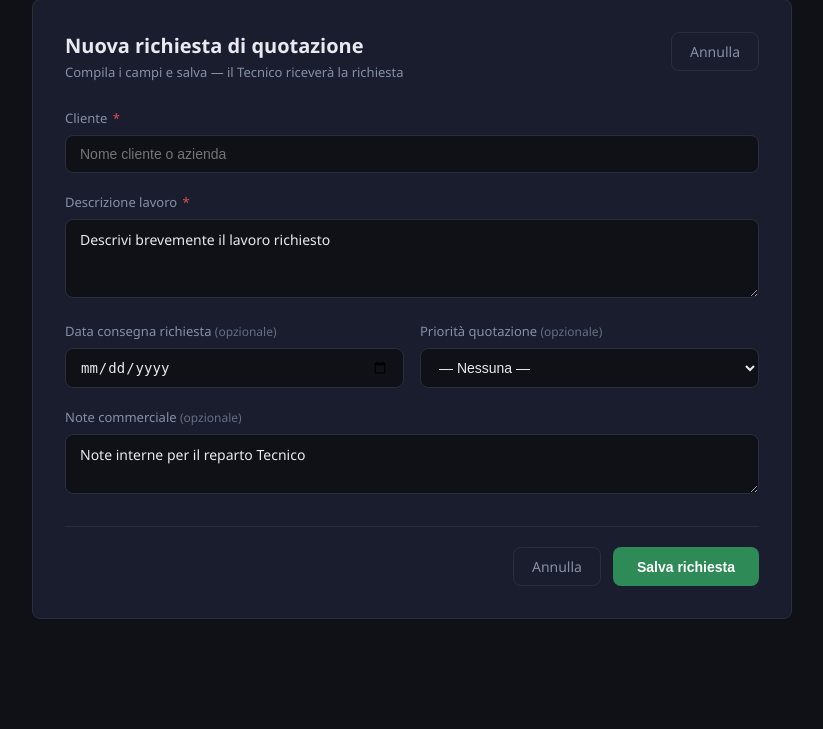
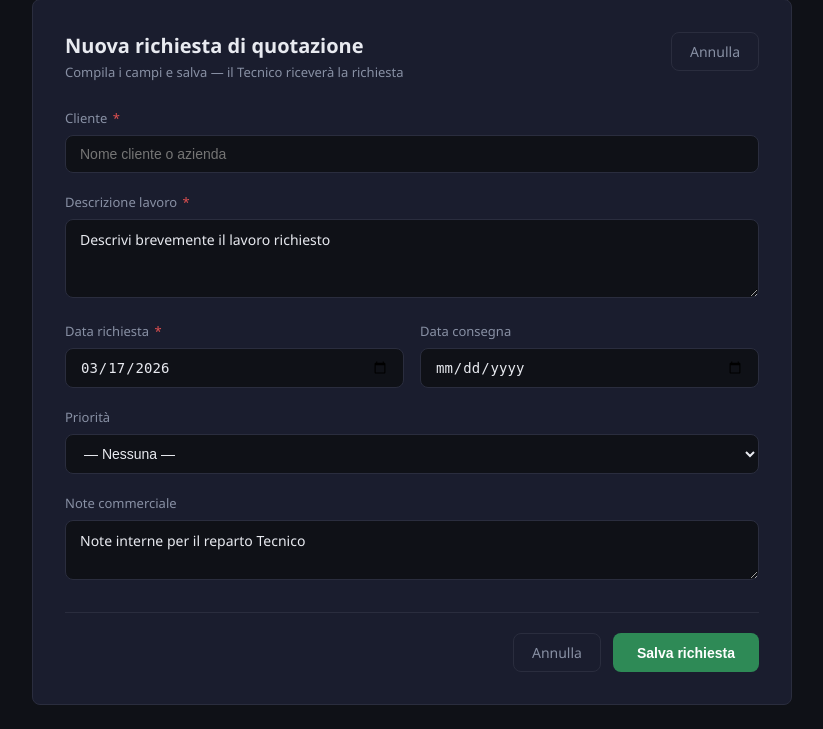
Before and after one commit to tecnicogamedit-afk/WinP-app, a Flask app: page /nuova-richiesta in a window 1280 px wide. Shown: the part 77-806 px from the top of the page, without its empty margins (228-1051 px from the left). Before the commit the page ends 696 px from the top, so only its background shows below. Run offline with Flask 3, Linux system fonts and the light colour scheme; the visitor is signed in with stand-in values (Sample User, id 1).

Commit message:
Form nuova richiesta, indicatore data mancante, badge priorità pannello

```diff
--- a/app/routes.py
+++ b/app/routes.py
@@ -161,6 +161,7 @@ def nuova_richiesta():
     if request.method == 'POST':
         cliente     = request.form.get('cliente', '').strip()
         descrizione = request.form.get('descrizione', '').strip()
+        data_rich   = request.form.get('data_richiesta', '')
         data_cons   = request.form.get('data_consegna', '')
         priorita    = request.form.get('priorita', '')
         note_co     = request.form.get('note_co', '').strip()
@@ -169,7 +170,10 @@ def nuova_richiesta():
             errore = 'Il campo Cliente e\' obbligatorio.'
         elif not descrizione:
             errore = 'Il campo Descrizione e\' obbligatorio.'
+        elif not data_rich:
+            errore = 'Il campo Data richiesta e\' obbligatorio.'
         else:
+            # Genera ID commessa automatico formato AAMMXXX
             oggi     = date.today()
             prefisso = oggi.strftime('%y%m')
             count    = Commessa.query.filter(
@@ -182,7 +186,7 @@ def nuova_richiesta():
                 versione       = 1,
                 stato_record   = 'ATTIVO',
                 stato_globale  = 'VERDE',
-                data_richiesta = oggi,
+                data_richiesta = datetime.strptime(data_rich, '%Y-%m-%d').date(),
                 cliente        = cliente,
                 descrizione    = descrizione,
                 priorita       = priorita or None,
--- a/app/static/css/stile.css
+++ b/app/static/css/stile.css
@@ -1259,3 +1259,14 @@ a:visited { color: inherit; }
 .tabella {
     min-width: 600px;
 }
+
+/* ── Indicatore data consegna mancante ── */
+.data-mancante {
+    background-color: rgba(224, 140, 40, 0.2);
+    border-radius: 4px;
+    color: #e08c28;
+    font-size: 11px;
+    font-weight: 700;
+    padding: 2px 6px;
+    cursor: default;
+}
--- a/app/templates/dashboard.html
+++ b/app/templates/dashboard.html
@@ -58,7 +58,7 @@
                     <th class="col-data">Richiesta</th>
                     <th class="col-cliente" onclick="ordinaPer('cliente')" style="cursor:pointer;">Cliente <span class="sort-icon" id="sort-cliente"></span></th>
                     <th class="col-descr">Descrizione</th>
-                    <th class="col-data" onclick="ordinaPer('scadenza')" style="cursor:pointer;">Scadenza <span class="sort-icon" id="sort-scadenza"></span></th>
+                    <th class="col-data" onclick="ordinaPer('scadenza')" style="cursor:pointer;">Consegna <span class="sort-icon" id="sort-scadenza"></span></th>
                     <th class="col-priorita" onclick="ordinaPer('priorita')" style="cursor:pointer;">Priorità <span class="sort-icon" id="sort-priorita"></span></th>
                     <th class="col-stato-co">Stato Richiesta</th>
                     {% if session.get("reparto") in ["Tecnico", "Amministratore"] %}
@@ -109,7 +109,7 @@
                         <span class="data {% if commessa.stato_globale == "ROSSO" %}data-scaduta{% endif %}">
                             {{ commessa.data_tassativa.strftime("%d/%m/%y") }}
                         </span>
-                        {% else %}<span class="testo-vuoto">—</span>{% endif %}
+                        {% else %}<span class="data-mancante" title="Data consegna non inserita">!</span>{% endif %}
                     </td>
                     <td class="col-priorita">
                         {% if commessa.priorita %}
--- a/app/templates/dettaglio.html
+++ b/app/templates/dettaglio.html
@@ -23,14 +23,14 @@
         <div class="dettaglio-stato">
             <span class="semaforo semaforo-{{ commessa.stato_globale | lower }}"
                   style="width: 16px; height: 16px;"></span>
-                  <span class="dettaglio-stato-testo" style="color:
+            <span class="dettaglio-stato-testo" style="color:
                   {% if commessa.stato_globale == 'ROSSO' %}#e05050
                   {% elif commessa.stato_globale == 'GIALLO' %}#e0c050
                   {% else %}#50c080{% endif %}">
                   {% if commessa.stato_globale == 'ROSSO' %}Da verificare
                   {% elif commessa.stato_globale == 'GIALLO' %}In scadenza
                   {% else %}Programmato{% endif %}
-              </span>
+            </span>
         </div>
     </div>
 
--- a/app/templates/nuova_richiesta.html
+++ b/app/templates/nuova_richiesta.html
@@ -1,4 +1,15 @@
 {% extends "base.html" %}
+<!--
+    nuova_richiesta.html — Form per creare una nuova richiesta di quotazione.
+    Accessibile solo al reparto Commerciale e Amministratore.
+
+    CAMPI OBBLIGATORI: cliente, descrizione, data_richiesta
+    CAMPI FACOLTATIVI: data_consegna, priorita, note_co
+
+    Dopo il salvataggio torna alla dashboard.
+    Il campo data_richiesta viene precompilato con la data di oggi
+    tramite JavaScript ma è modificabile dall'utente.
+-->
 
 {% block titolo %}WinP — Nuova richiesta{% endblock %}
 
@@ -6,7 +17,6 @@
 
 <div class="form-contenitore">
 
-    <!-- ── Intestazione ── -->
     <div class="form-intestazione">
         <div>
             <h1 class="form-titolo">Nuova richiesta di quotazione</h1>
@@ -19,17 +29,13 @@
         </a>
     </div>
 
-    <!-- ── Messaggi di errore ── -->
     {% if errore %}
-    <div class="form-errore">
-        {{ errore }}
-    </div>
+    <div class="form-errore">{{ errore }}</div>
     {% endif %}
 
-    <!-- ── Form ── -->
     <form action="" method="POST">
 
-        <!-- Cliente -->
+        <!-- Cliente — obbligatorio -->
         <div class="campo-gruppo">
             <label class="campo-etichetta" for="cliente">
                 Cliente <span class="campo-obbligatorio">*</span>
@@ -43,7 +49,7 @@
                    required>
         </div>
 
-        <!-- Descrizione lavoro -->
+        <!-- Descrizione lavoro — obbligatoria -->
         <div class="campo-gruppo">
             <label class="campo-etichetta" for="descrizione">
                 Descrizione lavoro <span class="campo-obbligatorio">*</span>
@@ -56,13 +62,26 @@
                       required>{{ form.descrizione if form else '' }}</textarea>
         </div>
 
-        <!-- Data consegna richiesta e Priorità — sulla stessa riga -->
+        <!-- Data richiesta e Data consegna — sulla stessa riga -->
         <div class="campo-riga">
 
+            <!-- Data richiesta — obbligatoria, precompilata con oggi -->
+            <div class="campo-gruppo">
+                <label class="campo-etichetta" for="data_richiesta">
+                    Data richiesta <span class="campo-obbligatorio">*</span>
+                </label>
+                <input class="campo-input"
+                       type="date"
+                       id="data_richiesta"
+                       name="data_richiesta"
+                       value="{{ form.data_richiesta if form else '' }}"
+                       required>
+            </div>
+
+            <!-- Data consegna — facoltativa, segnalata se mancante -->
             <div class="campo-gruppo">
                 <label class="campo-etichetta" for="data_consegna">
-                    Data consegna richiesta
-                    <span class="campo-opzionale">(opzionale)</span>
+                    Data consegna
                 </label>
                 <input class="campo-input"
                        type="date"
@@ -71,10 +90,12 @@
                        value="{{ form.data_consegna if form else '' }}">
             </div>
 
+        </div>
+
+        <!-- Priorità -->
         <div class="campo-gruppo">
             <label class="campo-etichetta" for="priorita">
-                    Priorità quotazione
-                    <span class="campo-opzionale">(opzionale)</span>
+                Priorità
             </label>
             <select class="campo-select"
                     id="priorita"
@@ -82,26 +103,23 @@
                 <option value="">— Nessuna —</option>
                 <option value="ASAP"
                     {{ 'selected' if form and form.priorita == 'ASAP' }}>
-                        ASAP
+                    ASAP (entro 24h)
                 </option>
                 <option value="Urgente"
                     {{ 'selected' if form and form.priorita == 'Urgente' }}>
-                        Urgente
+                    Urgente (entro 48h)
                 </option>
                 <option value="Standard"
                     {{ 'selected' if form and form.priorita == 'Standard' }}>
-                        Standard
+                    Standard (entro 72h)
                 </option>
             </select>
-            </div>
-
         </div>
 
         <!-- Note commerciale -->
         <div class="campo-gruppo">
             <label class="campo-etichetta" for="note_co">
                 Note commerciale
-                <span class="campo-opzionale">(opzionale)</span>
             </label>
             <textarea class="campo-textarea"
                       id="note_co"
@@ -110,7 +128,6 @@
                       placeholder="Note interne per il reparto Tecnico">{{ form.note_co if form else '' }}</textarea>
         </div>
 
-        <!-- Pulsanti -->
         <div class="form-pulsanti">
             <a href="{{ url_for('main.dashboard') }}" class="btn-annulla">
                 Annulla
@@ -124,4 +141,16 @@
 
 </div>
 
+<!--
+    Precompila la data richiesta con oggi se il campo è vuoto.
+    new Date().toISOString().split('T')[0] = data nel formato YYYY-MM-DD
+    richiesto dall'input type="date"
+-->
+<script>
+var campoData = document.getElementById('data_richiesta');
+if (!campoData.value) {
+    campoData.value = new Date().toISOString().split('T')[0];
+}
+</script>
+
 {% endblock %}
```
Lines whose indentation alone changed are shown as unchanged.
